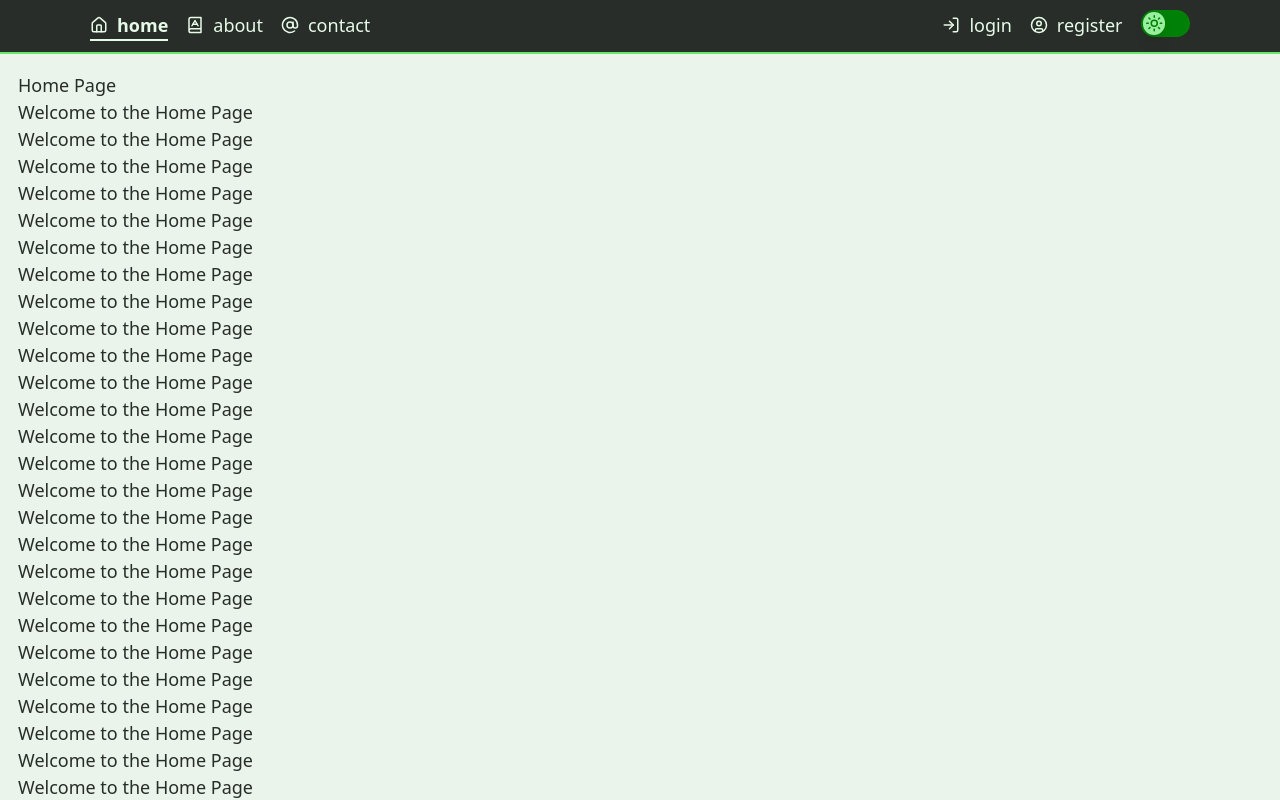
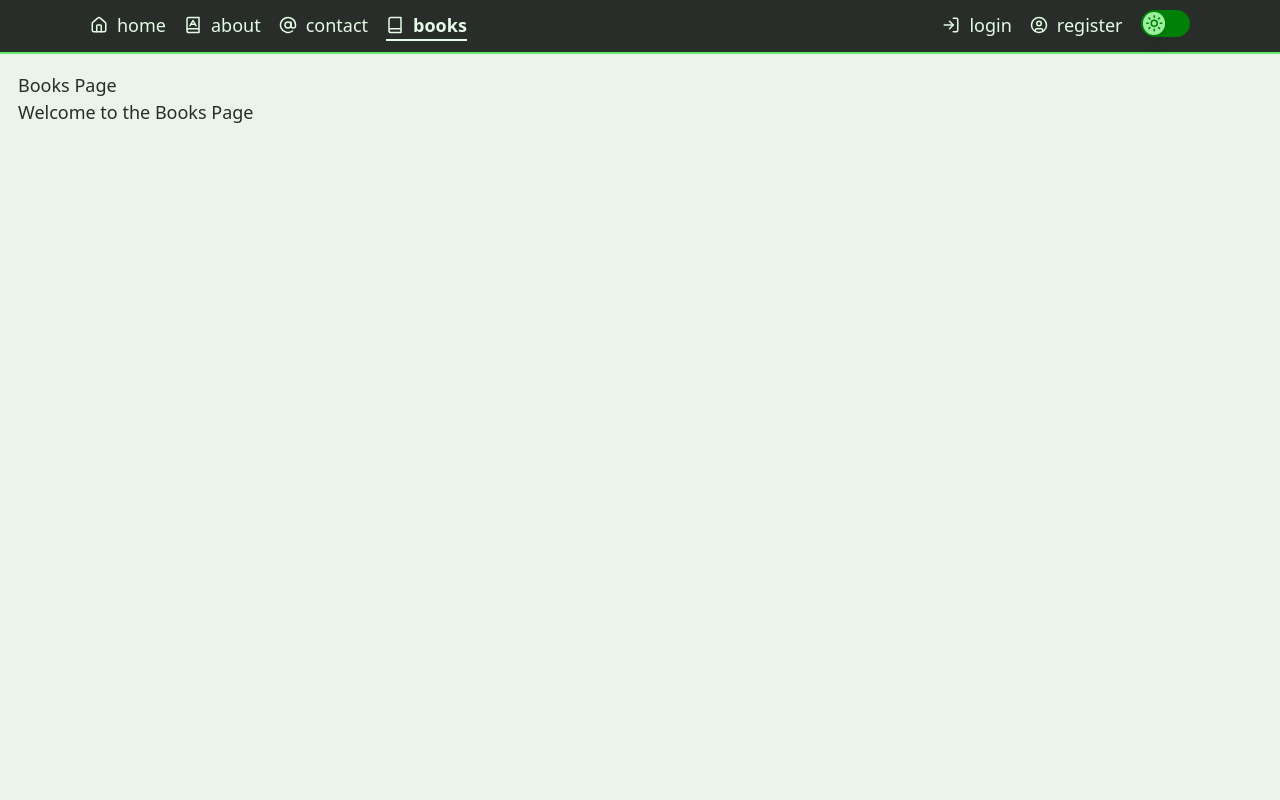
Before and after one commit to birkheadc/ViteReactAwsAmplify, a React (Vite) app: page /books in a window 1280 px wide. Before the commit this address led to /. Shown: the top 800 px of the page. Built offline with nearby package versions, Linux system fonts and the light colour scheme.

Commit message:
scaffold books page and display

```diff
--- a/src/components/nav/PrimaryNav/CoreLinks/CoreLinks.tsx
+++ b/src/components/nav/PrimaryNav/CoreLinks/CoreLinks.tsx
@@ -1,6 +1,6 @@
 import PrimaryNavLink from "@/components/nav/PrimaryNav/PrimaryNavLink/PrimaryNavLink";
 import useKeyedTranslation from "@/hooks/useKeyedTranslation/useKeyedTranslation";
-import { AtSignIcon, BookAIcon, HomeIcon } from "lucide-react";
+import { AtSignIcon, BookAIcon, BookIcon, HomeIcon } from "lucide-react";
 
 function CoreLinks(): JSX.Element | null {
   const { t } = useKeyedTranslation("components.nav.PrimaryNav.CoreLinks");
@@ -19,6 +19,10 @@ function CoreLinks(): JSX.Element | null {
         <AtSignIcon size={"1rem"} />
         {t("contact")}
       </PrimaryNavLink>
+      <PrimaryNavLink to={"/books"}>
+        <BookIcon size={"1rem"} />
+        {t("books")}
+      </PrimaryNavLink>
     </>
   );
 }
--- /dev/null
+++ b/src/components/pages/BooksPage/BooksDisplay/BookTableRow/BookTableRow.tsx
@@ -0,0 +1,9 @@
+function BookTableRow(): JSX.Element | null {
+  return (
+    <div>
+      <span>BookTableRow</span>
+    </div>
+  );
+}
+
+export default BookTableRow;
--- /dev/null
+++ b/src/components/pages/BooksPage/BooksDisplay/BooksDisplay.tsx
@@ -0,0 +1,15 @@
+import { Book } from "@/types/book/book";
+
+type BooksDisplayProps = {
+  books: Book[];
+};
+
+function BooksDisplay({ books }: BooksDisplayProps): JSX.Element | null {
+  return (
+    <div>
+      <span>BooksDisplay</span>
+    </div>
+  );
+}
+
+export default BooksDisplay;
--- /dev/null
+++ b/src/components/pages/BooksPage/BooksPage.tsx
@@ -0,0 +1,10 @@
+function BooksPage(): JSX.Element | null {
+  return (
+    <div>
+      <h1>Books Page</h1>
+      <p>Welcome to the Books Page</p>
+    </div>
+  );
+}
+
+export default BooksPage;
--- a/src/localization/translations/en/enTranslations.ts
+++ b/src/localization/translations/en/enTranslations.ts
@@ -8,6 +8,7 @@ const enTranslations: ITranslations = {
           home: "home",
           about: "about",
           contact: "contact",
+          books: "books",
         },
         SessionLinks: {
           login: "login",
--- a/src/localization/translations/translationsInterface.ts
+++ b/src/localization/translations/translationsInterface.ts
@@ -8,6 +8,7 @@ export default interface ITranslations {
           home: string;
           about: string;
           contact: string;
+          books: string;
         };
         SessionLinks: {
           login: string;
--- a/src/routes/CommonRoutes/CommonRoutes.tsx
+++ b/src/routes/CommonRoutes/CommonRoutes.tsx
@@ -1,4 +1,5 @@
 import AboutPage from "@/components/pages/AboutPage/AboutPage";
+import BooksPage from "@/components/pages/BooksPage/BooksPage";
 import ContactPage from "@/components/pages/ContactPage/ContactPage";
 import HomePage from "@/components/pages/HomePage/HomePage";
 import LoginPage from "@/components/pages/LoginPage/LoginPage";
@@ -12,6 +13,7 @@ const CommonRoutes = (
     <Route path="/contact" element={<ContactPage />} />
     <Route path="/login" element={<LoginPage />} />
     <Route path="/register" element={<RegisterPage />} />
+    <Route path="/books" element={<BooksPage />} />
   </>
 );
 
--- /dev/null
+++ b/src/types/book/book.ts
@@ -0,0 +1,6 @@
+export type Book = {
+  id: string;
+  title: string;
+  author: string;
+  pages: number;
+};
```
